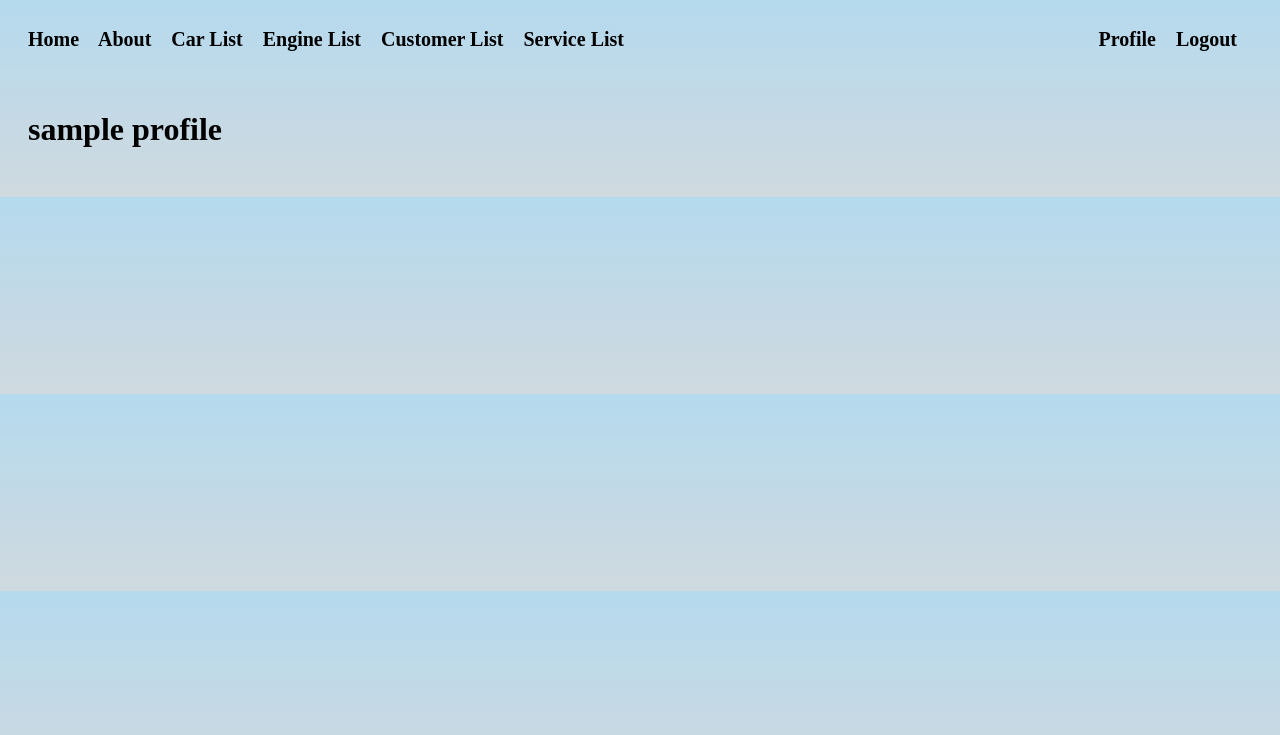
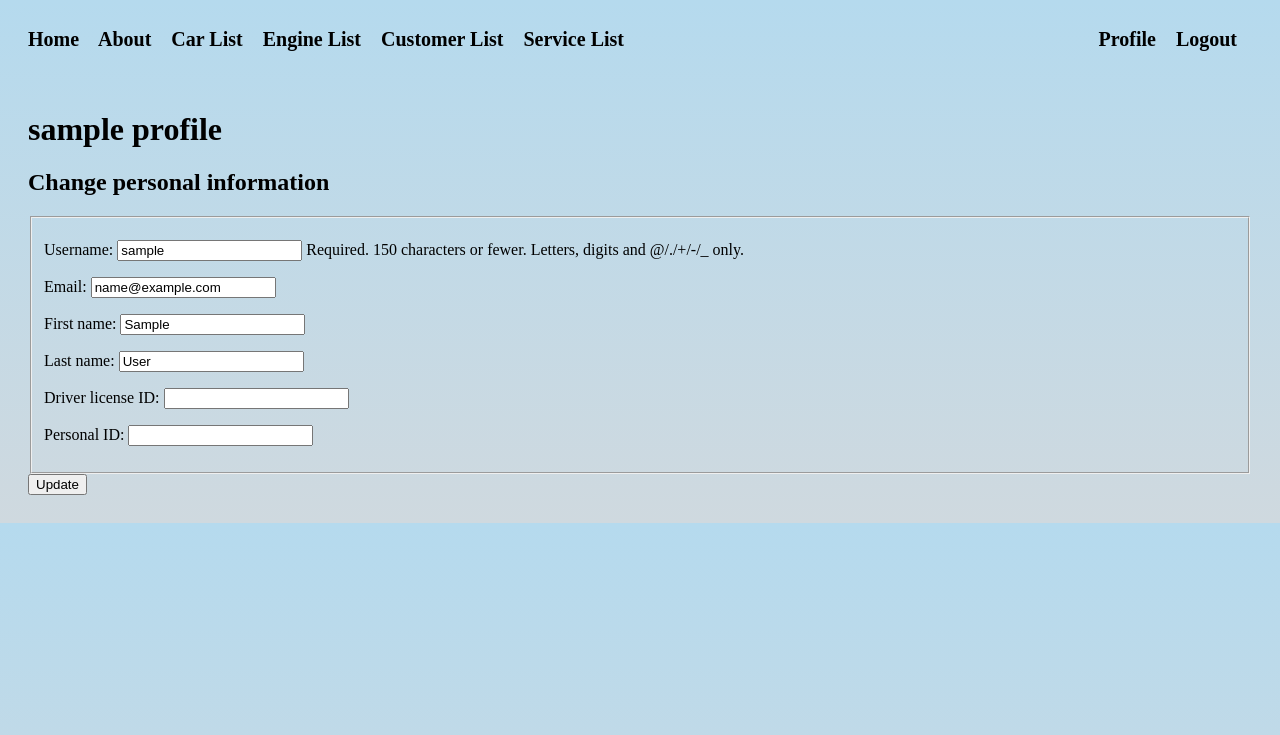
Before and after one commit to kajtuszd/car-rent-backend, a Django app: page /customers/profile/ in a window 1280 px wide. Shown: the top 735 px of the page. Run offline with Django 3.2, Linux system fonts and the light colour scheme; the visitor is signed in with stand-in values (Sample User, id 1).

Commit message:
user update

```diff
--- a/code/car_rent/templates/user/user_profile.html
+++ b/code/car_rent/templates/user/user_profile.html
@@ -1,4 +1,14 @@
 {% extends "car_rent/base.html" %}
 {% block content %}
     <h1>{{ user.username }} profile</h1>
+    <form method="POST">
+        {% csrf_token %}
+        <h2>Change personal information</h2>
+
+        <fieldset>
+            {{ update_form.as_p }}
+        </fieldset>
+
+        <button type="submit">Update</button>
+    </form>
 {% endblock %}
--- a/code/customer/forms.py
+++ b/code/customer/forms.py
@@ -1,8 +1,10 @@
+from django import forms
 from django.shortcuts import render, redirect
 from django.contrib import messages
 from django.contrib.auth import get_user_model
 from django.contrib.auth.decorators import login_required
 from django.contrib.auth.forms import UserCreationForm
+from .models import User
 
 
 class CustomUserCreationForm(UserCreationForm):
@@ -25,6 +27,25 @@ def register_user(request):
     return render(request, 'user/user_register.html', {'form': form})
 
 
+class UserUpdateForm(forms.ModelForm):
+    email = forms.EmailField()
+
+    class Meta:
+        model = User
+        fields = ['username', 'email', 'first_name', 'last_name',
+            'driver_license_id', 'personal_id',]
+
+
 @login_required
 def profile(request):
-    return render(request, 'user/user_profile.html')
+    if request.method == 'POST':
+        update_form = UserUpdateForm(request.POST, instance=request.user)
+        if update_form.is_valid():
+            update_form.save()
+            return redirect('profile')
+    else:
+        update_form = UserUpdateForm(instance=request.user)
+    context = {
+        'update_form': update_form
+    }
+    return render(request, 'user/user_profile.html', context)
--- a/code/customer/urls.py
+++ b/code/customer/urls.py
@@ -5,7 +5,7 @@ from .forms import register_user, profile
 
 urlpatterns = [
     path('', UserListView.as_view(), name='user-list'),
-    path('user/<str:slug>/', UserDetailView.as_view(), name='user-detail'),
+    path('customer/<str:slug>/', UserDetailView.as_view(template_name='user/user_detail.html'), name='user-detail'),
     path('register/', register_user, name='register'),
     path('profile/', profile, name='profile'),
     path('login/', auth_views.LoginView.as_view(template_name='user/user_login.html'), name='login'),
```
